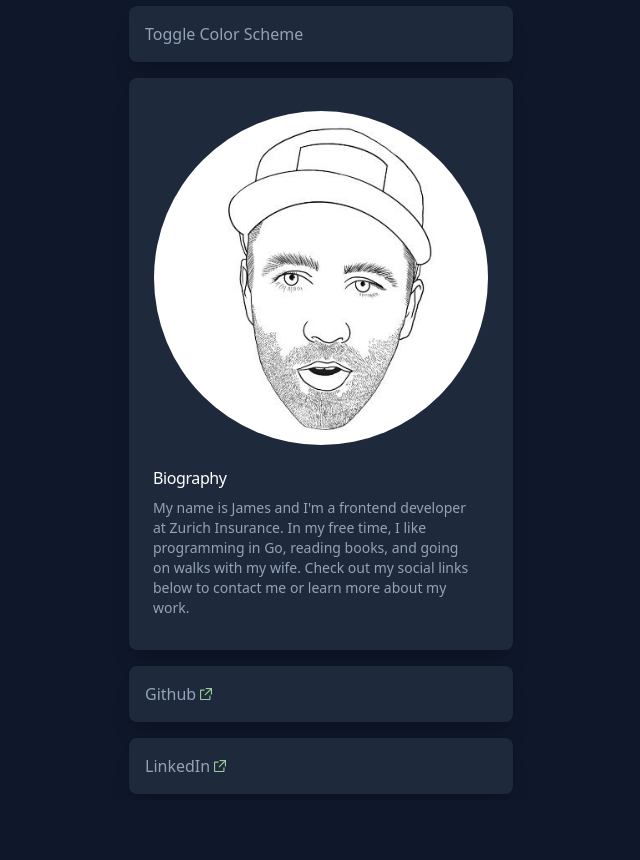
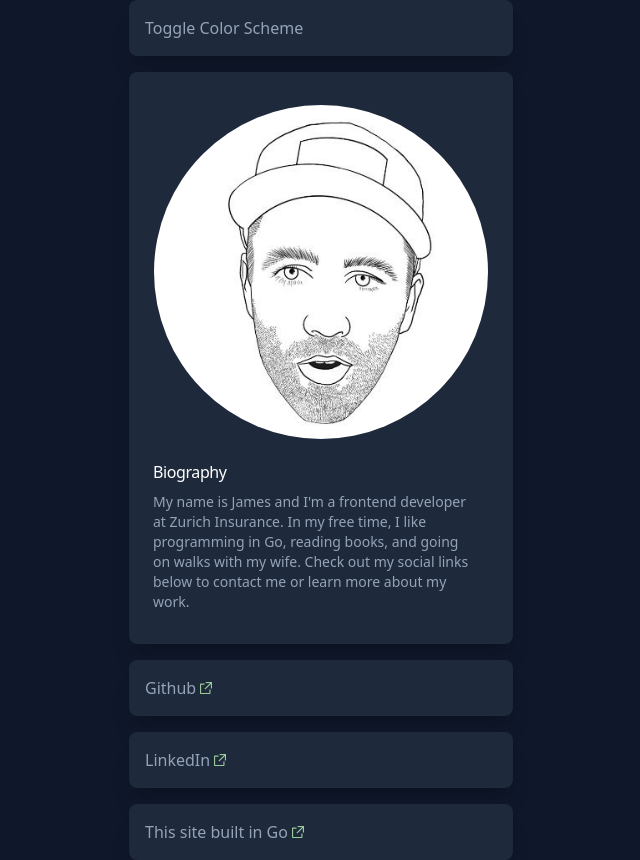
Before and after one commit to jgsheppa/jgsheppa.github.io, a plain HTML site: page index.html in a window 1280 px wide. Shown: the whole page, without its empty margins (319-959 px from the left). Before the commit the page ends 800 px from the top, so only its background shows below. Drawn offline with nearby package versions, Linux system fonts and the light colour scheme.

Commit message:
remove copy commands from first stage of docker build, add html tag

```diff
--- a/index.html
+++ b/index.html
@@ -67,6 +67,7 @@
             href="https://www.linkedin.com/in/jgsheppa/"
             >LinkedIn&nbsp;<img class="h-3 w-3" src="/images/external.svg"
           /></a>
+          <a class="flex items-center bg-green-300 hover:bg-green-100 hover:dark:bg-slate-600 text-slate-900 dark:text-slate-400 dark:bg-slate-800 rounded-lg px-4 py-4 ring-1 ring-slate-900/5 shadow-xl sm:w-96" target="_blank" href="https://github.com/jgsheppa/jgsheppa.github.io">This site built in Go&nbsp;<img class="h-3 w-3" src="/images/external.svg"/></a>
         </div>
       </main>
     </div>
```
Also changed, not shown: 1 other file.
